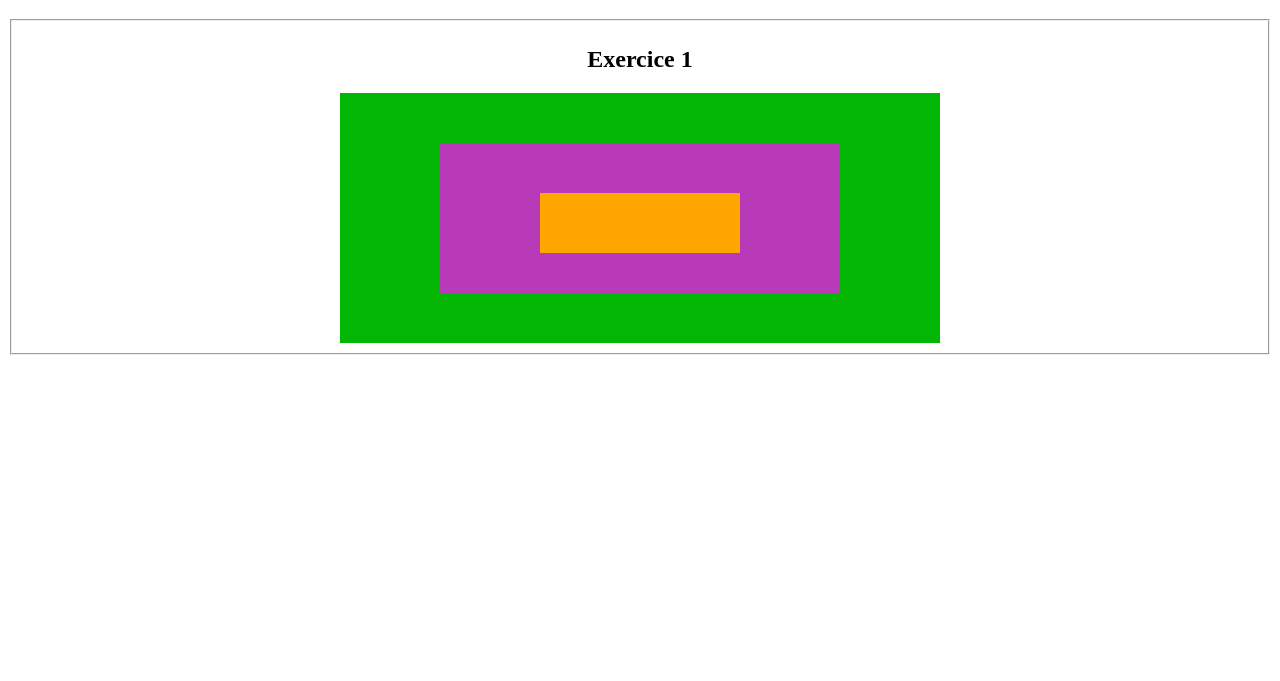
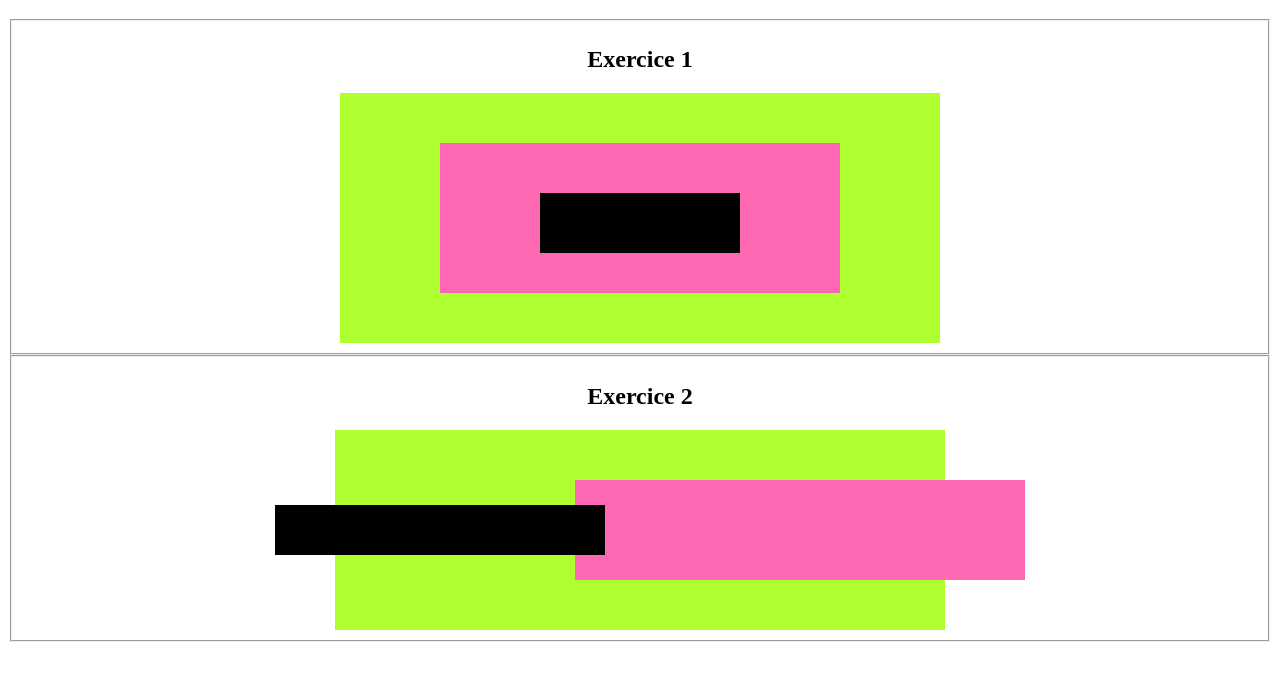
Before and after one commit to mliebaut/ExercicesCss, a plain HTML site: page Positionnement/index.html in a window 1280 px wide. Shown: the part 61-742 px from the top of the page. Drawn offline with Linux system fonts and the light colour scheme.

Commit message:
ajout exercice 2

```diff
--- a/Positionnement/css/style.css
+++ b/Positionnement/css/style.css
@@ -2,30 +2,39 @@ fieldset, h1 {
     text-align: center;
   }
 
+.vert {
+    background-color: greenyellow;
+}
+
+.violet {
+    background-color: hotpink;
+}
+
+.orange {
+    background-color: black;
+}
+
 /*EXERCICE 1*/
 /*NO POSITION*/
 
-#bloc1 {
+#no-position-1 {
     width: 600px;
     height: 200px;
-    background-color: rgb(3, 182, 3);
     margin: auto;
     padding-top: 50px;
 }
 
-#bloc2 {
+#no-position-2 {
     width: 400px;
     height: 100px;
-    background-color: rgb(184, 58, 184);
     margin: auto;
     padding-top: 50px;
 
 }
 
-#bloc3 {
+#no-position-3 {
     width: 200px;
     height: 10px;
-    background-color: orange;
     margin: auto;
     padding-top: 50px;
 
@@ -33,3 +42,26 @@ fieldset, h1 {
 
 /*EXERCICE 2*/
 /*POSITION RELATIVE*/
+
+#relative-1 {
+    width: 610px;
+    height: 200px;
+    position: relative;
+    margin: auto;
+}
+
+#relative-2 {
+    width: 450px;
+    height: 100px;
+    position: relative;
+    top: 50px;
+    left: 240px;
+}
+
+#relative-3 {
+    width: 330px;
+    height: 50px;
+    position: relative;
+    top: 25px;
+    right: 300px;
+}
--- a/Positionnement/index.html
+++ b/Positionnement/index.html
@@ -11,9 +11,17 @@
     <h1>EXERCICES POSITIONNEMENT</h1>
     <fieldset>
         <h2>Exercice 1</h2>
-        <div id="bloc1">
-            <div id="bloc2">
-                <div id="bloc3"></div>
+        <div id="no-position-1" class="vert">
+            <div id="no-position-2" class="violet">
+                <div id="no-position-3" class="orange"></div>
+            </div>
+        </div>
+    </fieldset>
+    <fieldset>
+        <h2>Exercice 2</h2>
+        <div id="relative-1" class="vert">
+            <div id="relative-2" class="violet">
+                <div id="relative-3" class="orange"></div>
             </div>
         </div>
     </fieldset>
```
